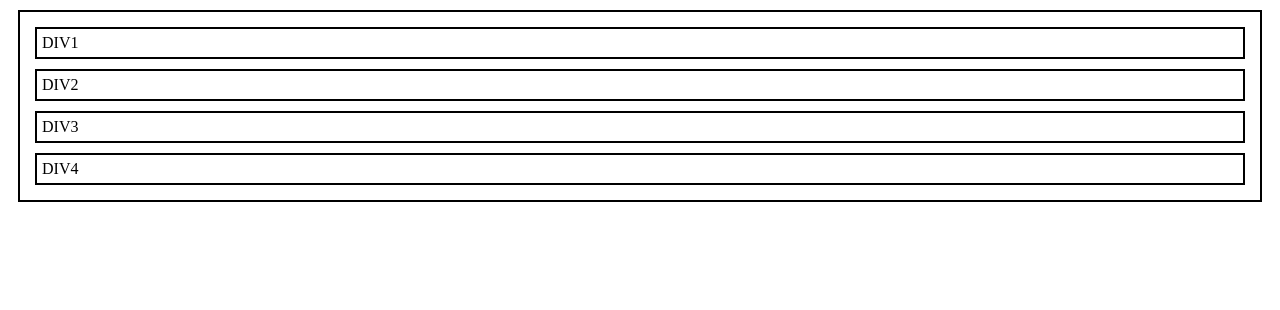
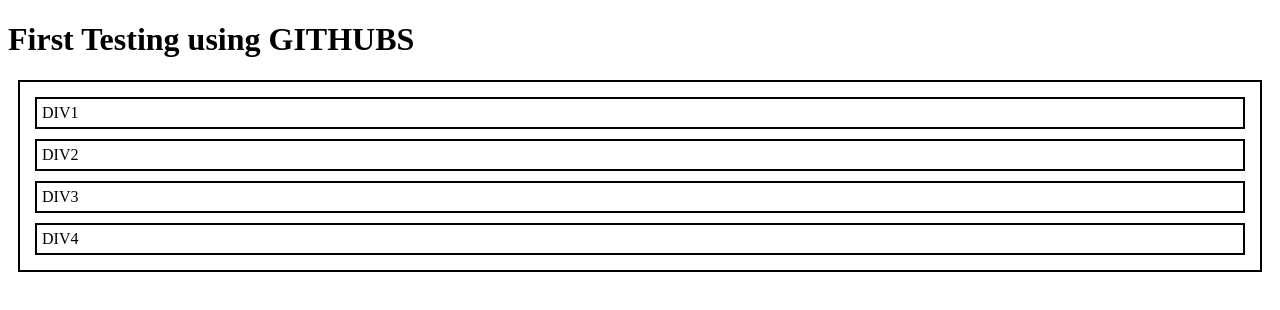
Before and after one commit to SuryaMayur/Testing, a plain HTML site: page file.html in a window 1280 px wide. Drawn offline with Linux system fonts and the light colour scheme.

Commit message:
Update file.html
added h1 to my project

```diff
--- a/file.html
+++ b/file.html
@@ -18,6 +18,7 @@
     </style>
 </head>
 <body>
+    <h1>First Testing using GITHUBS</h1>
     <div class="container">
 
         <div class="div1">DIV1</div>
```
